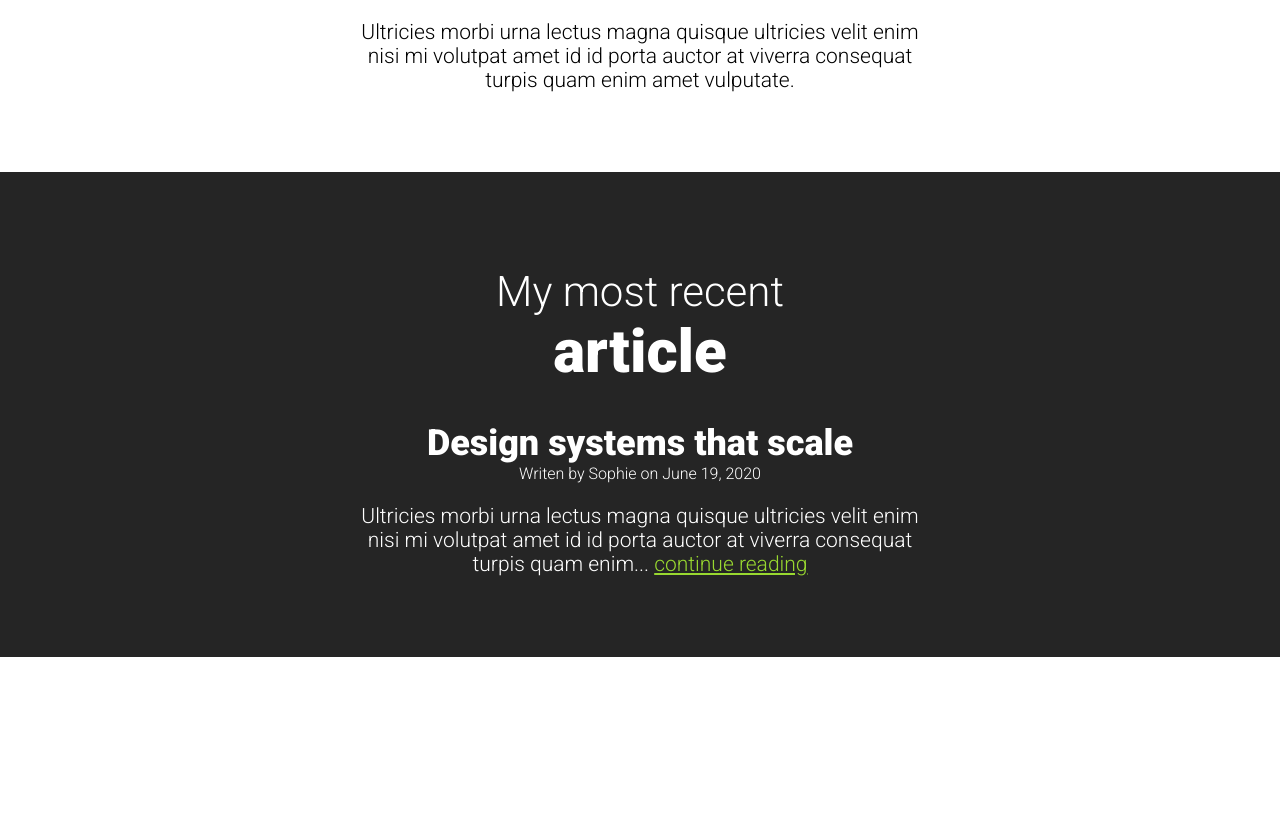
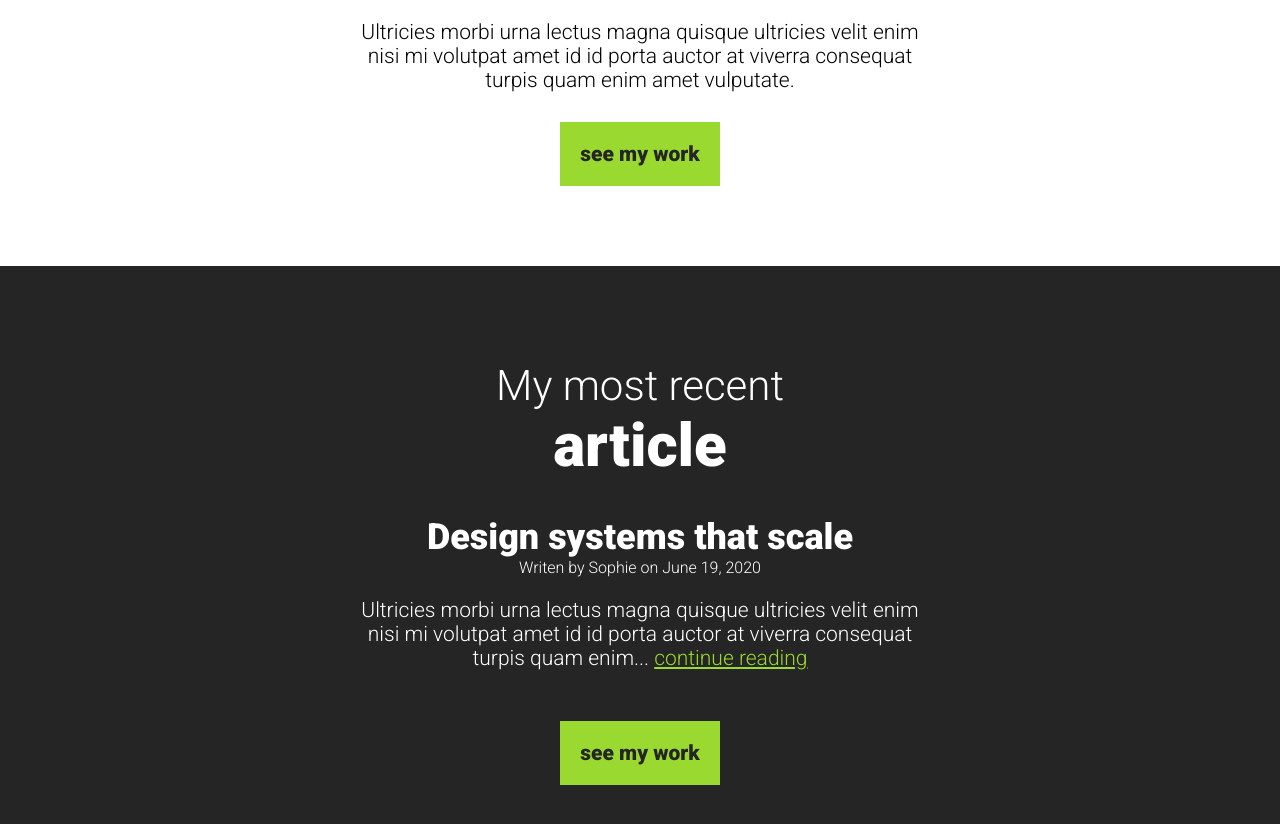
Before and after one commit to Furqaaan/DesignerMockup, a plain HTML site: page index.html in a window 1280 px wide. Shown: the part 920-1744 px from the top of the page. Before the commit the page ends 1577 px from the top, so only its background shows below. Drawn offline with Linux system fonts and the light colour scheme.

Commit message:
Challenge 8 - Creating Buttons completed

```diff
--- a/index.html
+++ b/index.html
@@ -21,8 +21,8 @@
 		<section>
 			<div class="info-container">
 				<h2>I am a <span>graphic designer</span></h2>
-				<p>Ultricies morbi urna lectus magna quisque ultricies velit enim nisi mi volutpat amet id id porta auctor at
-					viverra consequat turpis quam enim amet vulputate.</p>
+				<p>Ultricies morbi urna lectus magna quisque ultricies velit enim nisi mi volutpat amet id id porta auctor at viverra consequat turpis quam enim amet vulputate.</p>
+				<a class="work-btn" href="#">see my work</a>
 			</div>
 		</section>
 
@@ -35,6 +35,7 @@
 					<p>Ultricies morbi urna lectus magna quisque ultricies velit enim nisi mi volutpat amet id id porta auctor
 						at viverra consequat turpis quam enim... <a href="#">continue reading</a></p>
 				</article>
+				<a class="work-btn" href="#">see my work</a>
 			</div>
 		</section>
 	</div>
--- a/style.css
+++ b/style.css
@@ -76,3 +76,18 @@ a:hover {
 .article-author,.article-container h3 {
 	margin: 0;
 }
+
+.work-btn {
+	background-color: #99D930;
+	padding: 20px;
+	text-decoration: none;
+	color: #252525;
+	display: inline-flex;
+	margin-top: 30px;
+	font-weight: 900;
+}
+
+.work-btn:hover {
+	background-color: #252525;
+	color: white;
+}
```
